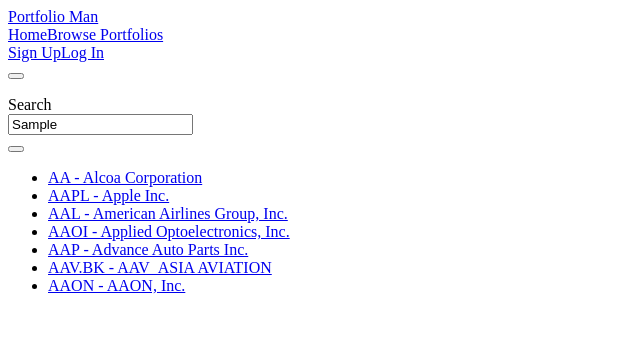
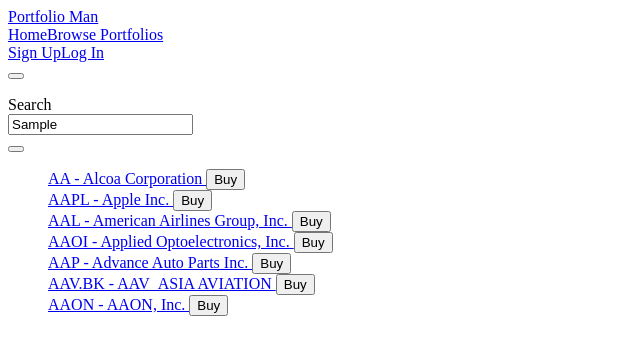
Before and after one commit to maxjtodd/portfolio-man, an Angular app in the folder client/: page /portfolios/1/buy in a window 1280 px wide. Both pictures are taken after typing "Sample" into the empty fields and a click on the button 16 px from the left and 149 px from the top of the page. Shown: the top 354 px of the page, without its empty margins (0-640 px from the left). Built offline with nearby package versions, Linux system fonts and the light colour scheme.

Commit message:
Can buy from search screen, buying not yet implemented

```diff
--- a/client/src/app/portfolio/portfolio.component.html
+++ b/client/src/app/portfolio/portfolio.component.html
@@ -1,3 +1,5 @@
+@if(userId) {
+
 @if(!portfolio) {
 <div>
     <h1>Portfolio not found</h1>
@@ -55,3 +57,5 @@
 
 </div>
 }
+
+}
--- a/client/src/app/portfolio/portfolio.component.ts
+++ b/client/src/app/portfolio/portfolio.component.ts
@@ -30,7 +30,7 @@
         } else {
             this.loadingPortfolio = false;
         }
-        this.userId = authService.getUserId();
+        this.userId = this.authService.getUserId();
     }
 
     async setPortfolio() {
--- a/client/src/app/stock-search-suggestion/stock-search-suggestion.component.html
+++ b/client/src/app/stock-search-suggestion/stock-search-suggestion.component.html
@@ -1,3 +1,29 @@
-<li >
-    <a [routerLink]="['/stock', stockSearchData.symbol]" [state]="{stockSearchData: stockSearchData, portfolioToActUpon}">{{stockSearchData.symbol}} - {{stockSearchData.shortname}}</a>
-</li>
+<div class="list-group-item">
+    <a
+        [routerLink]="['/stock', stockSearchData.symbol]"
+        [state]="{stockSearchData: stockSearchData, portfolioToActUpon}"
+    >
+        {{stockSearchData.symbol}} - {{stockSearchData.shortname}}
+    </a>
+
+
+    @if (showForm) {
+
+    <form [formGroup]="amountForm" (submit)="submit()">
+        <div class="col-auto">
+            <label for="amount-input" class="col-form-label">Amount</label>
+        </div>
+        <div class="col-auto">
+            <input type="number" id="amount-input" class="form-control" formControlName="amount">
+        </div>
+        <div class="col-auto">
+            <button class="btn btn-primary">Confirm</button>
+            <button class="btn btn-secondary" (click)="setShowForm(false)">Cancel</button>
+        </div>
+    </form>
+
+    }
+    @else {
+    <button class="btn btn-success" (click)="setShowForm(true)">Buy</button>
+    }
+</div>
--- a/client/src/app/stock-search-suggestion/stock-search-suggestion.component.ts
+++ b/client/src/app/stock-search-suggestion/stock-search-suggestion.component.ts
@@ -2,14 +2,29 @@
 import { StockSearch } from '../stock-search';
 import { RouterModule } from '@angular/router';
 import { StockDetailsData } from '../stock-details-data';
+import { FormGroup, FormControl, ReactiveFormsModule } from '@angular/forms';
 
 @Component({
   selector: 'app-stock-search-suggestion',
-  imports: [RouterModule],
+  imports: [RouterModule, ReactiveFormsModule],
   templateUrl: './stock-search-suggestion.component.html',
   styleUrl: './stock-search-suggestion.component.css'
 })
 export class StockSearchSuggestionComponent {
     @Input() portfolioToActUpon: number | null = null;
     @Input() stockSearchData!: StockSearch;
+
+    showForm = false;
+
+    amountForm = new FormGroup({
+        amount: new FormControl(0)
+    });
+
+    setShowForm(toSet: boolean) {
+        this.showForm = toSet;
+    }
+
+    submit() {
+        console.log("submit");
+    }
 }
--- a/client/src/app/stock-search/stock-search.component.html
+++ b/client/src/app/stock-search/stock-search.component.html
@@ -22,7 +22,7 @@
         }
 
         @else {
-        <ul>
+        <ul class="list-group">
             <app-stock-search-suggestion
                 *ngFor="let searchSuggestion of this.searchResults"
                 [stockSearchData]="searchSuggestion"
```
